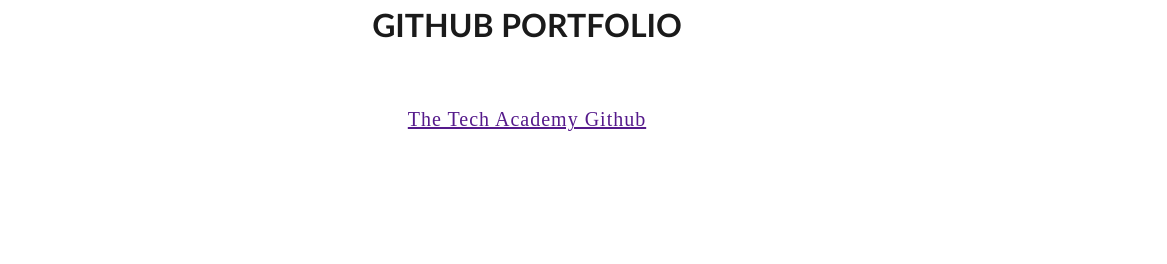
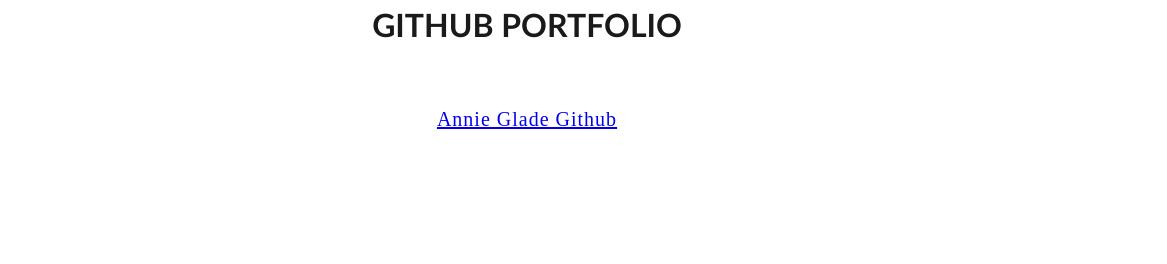
Before and after one commit to the-tech-academy/developers, a plain HTML site: page Portfolio/Index.html in a window 1280 px wide. Shown: the part 870-1134 px from the top of the page, 113-1280 px from the left. Drawn offline with Linux system fonts and the light colour scheme.

Commit message:
saving updates

```diff
--- a/Portfolio/Index.html
+++ b/Portfolio/Index.html
@@ -77,7 +77,7 @@
         <p>
             Projects:
             <br>
-            <p class="center"><a href="" target="_blank">The Tech Academy Github</a></p>
+            <p class="center"><a href="https://github.com/AnnieGlade4327" target="_blank">Annie Glade Github</a></p>
         </p>
     </div>
     <!--Right column-->
```
